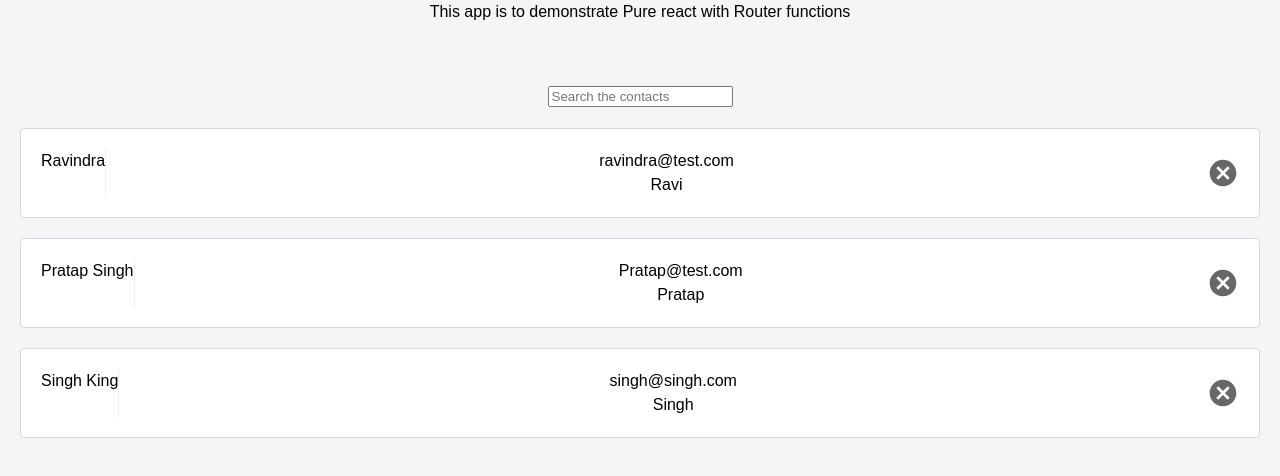
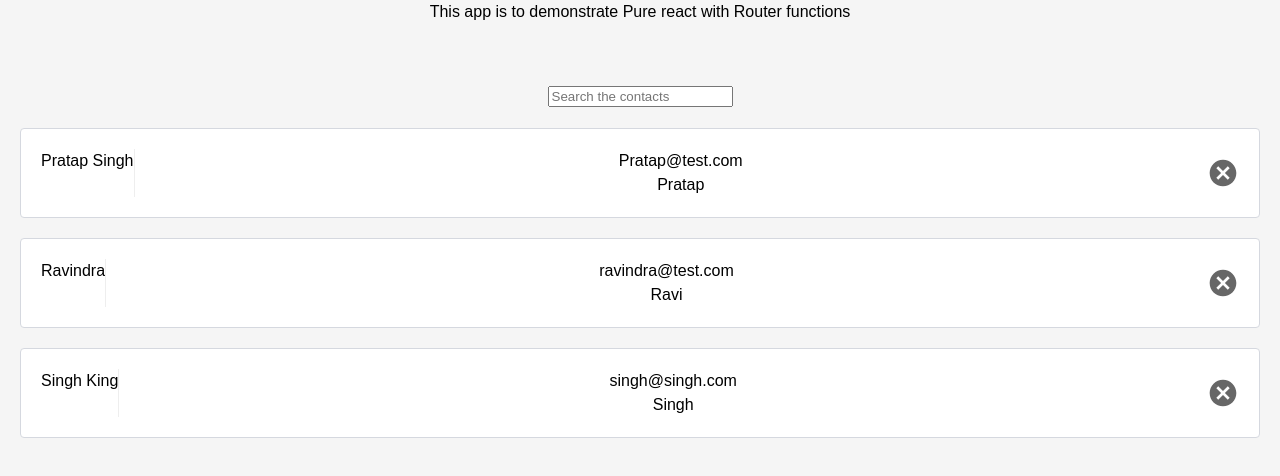
Before and after one commit to ravindragsingh/contactList_react, a React (Create React App) app: page / in a window 1280 px wide. Shown: the top 476 px of the page. Built offline with nearby package versions, Linux system fonts and the light colour scheme.

Commit message:
added search functionality and sorting

```diff
--- a/src/ListContacts.js
+++ b/src/ListContacts.js
@@ -1,4 +1,6 @@
 import React, { Component } from 'react';
+import escapeRegExp from 'escape-string-regexp';
+import sortBy from 'sort-by'
 
 class ListContacts extends Component {
   state = {
@@ -10,7 +12,18 @@
 
   render() {
     //console.log('props', this.props)
+    let showingContacts // this will be the contacts matching specific pattern
 
+    if(this.state.query){
+      const match = new RegExp(escapeRegExp(this.state.query), 'i')
+      showingContacts = this.props.contacts.filter((contact) => match.test(contact.name))
+
+    }
+    else {
+      showingContacts = this.props.contacts //you cannot have just contacts as that is being received from App.js
+    }
+
+    showingContacts.sort(sortBy('name'))
     return (
 
       <div className = 'list-contacts'>
@@ -29,7 +42,10 @@
 
         </div>
           <ol className = 'contact-list'>
-          {this.props.contacts.map((contact)=>
+          {
+            //this.props.contacts.map((contact)=> // this was giving all array now we are going to use showingcontacts
+            // as that is the filtered array
+            showingContacts.map((contact)=>
           <li className = 'contact-list-item'>{contact.name}
               <div className = 'contact-details'>
               <p>{contact.email}</p>
```
